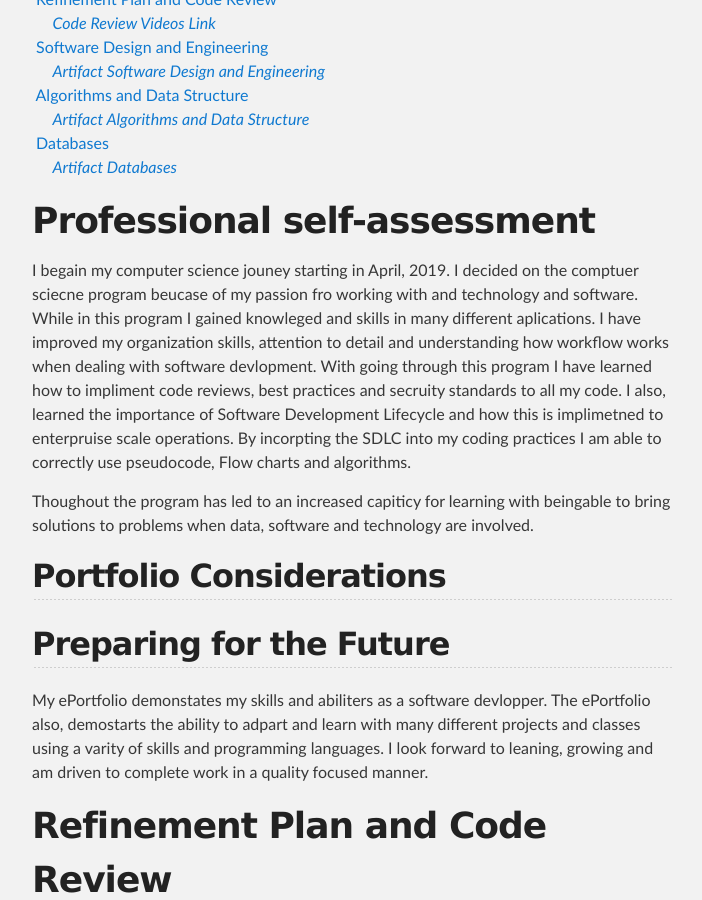
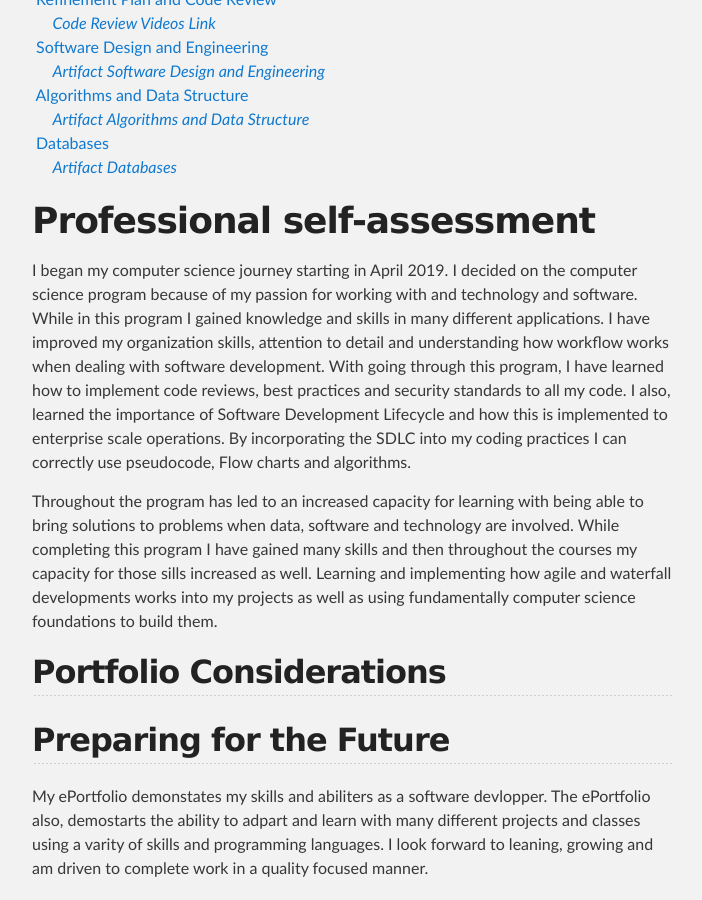
Before and after one commit to pages-themes/slate, a Jekyll site: the page built from index.md, in a window 1280 px wide and 900 px high, scrolled down 786 px. Shown: the whole window, without its empty margins (288-990 px from the left). Built offline with Jekyll 4.4.1, drawn with Linux system fonts in a browser that asks for light colours; our own code applies the rules of GitHub Pages for plain Markdown files.

Commit message:
Update index.md

```diff
--- a/index.md
+++ b/index.md
@@ -21,9 +21,9 @@ This ePortfolio integrates the knowledge and skills I gained and developed throu
 
 # Professional self-assessment
 
-I begain my computer science jouney starting in April, 2019.  I decided on the comptuer sciecne program beucase of my passion fro working with and technology and software.  While in this program I gained knowleged and skills in many different aplications.  I have improved my organization skills, attention to detail and understanding how workflow works when dealing with software devlopment.  With going through this program I have learned how to impliment code reviews, best practices and secruity standards to all my code.  I also, learned the importance of Software Development Lifecycle and how this is implimetned to enterpruise scale operations.  By incorpting the SDLC into my coding practices I am able to correctly use pseudocode, Flow charts and algorithms.
+I began my computer science journey starting in April 2019.  I decided on the computer science program because of my passion for working with and technology and software.  While in this program I gained knowledge and skills in many different applications.  I have improved my organization skills, attention to detail and understanding how workflow works when dealing with software development.  With going through this program, I have learned how to implement code reviews, best practices and security standards to all my code.  I also, learned the importance of Software Development Lifecycle and how this is implemented to enterprise scale operations.  By incorporating the SDLC into my coding practices I can correctly use pseudocode, Flow charts and algorithms.
 
-Thoughout the program has led to an increased capiticy for learning with beingable to bring solutions to problems when data, software and technology are involved.
+Throughout the program has led to an increased capacity for learning with being able to bring solutions to problems when data, software and technology are involved.  While completing this program I have gained many skills and then throughout the courses my capacity for those sills increased as well.  Learning and implementing how agile and waterfall developments works into my projects as well as using fundamentally computer science foundations to build them.
 
 ## Portfolio Considerations
 
```
